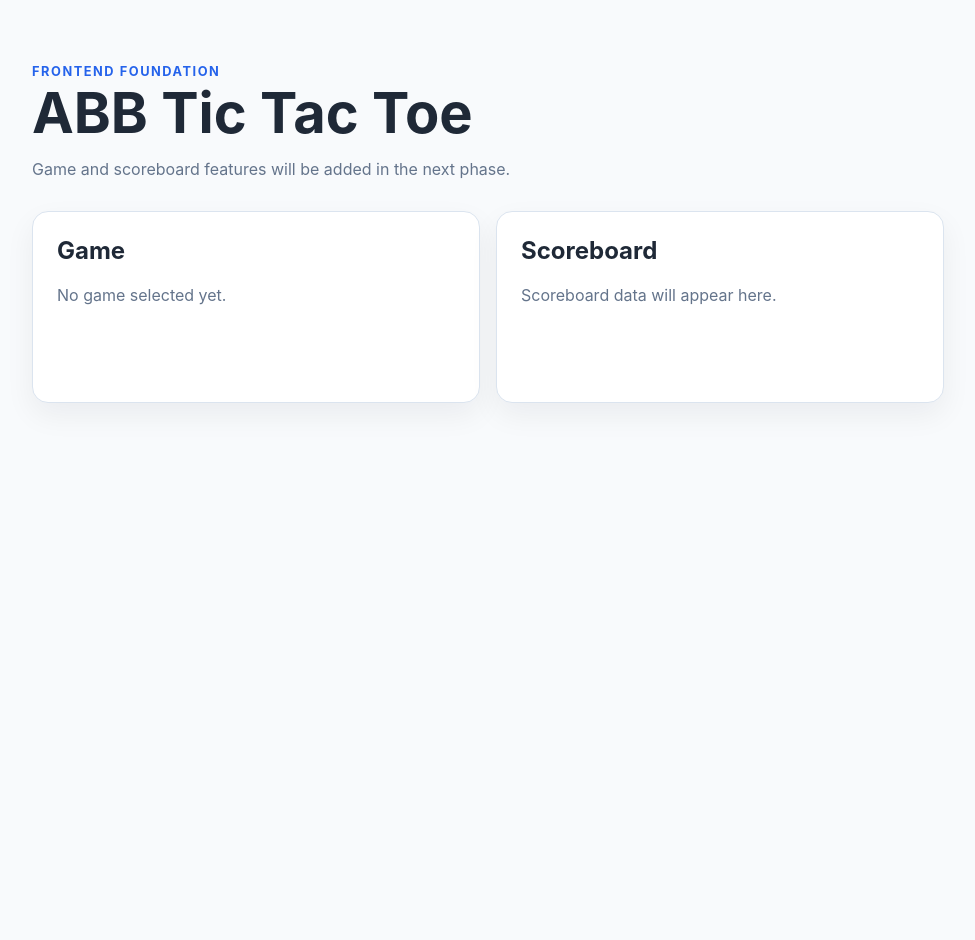
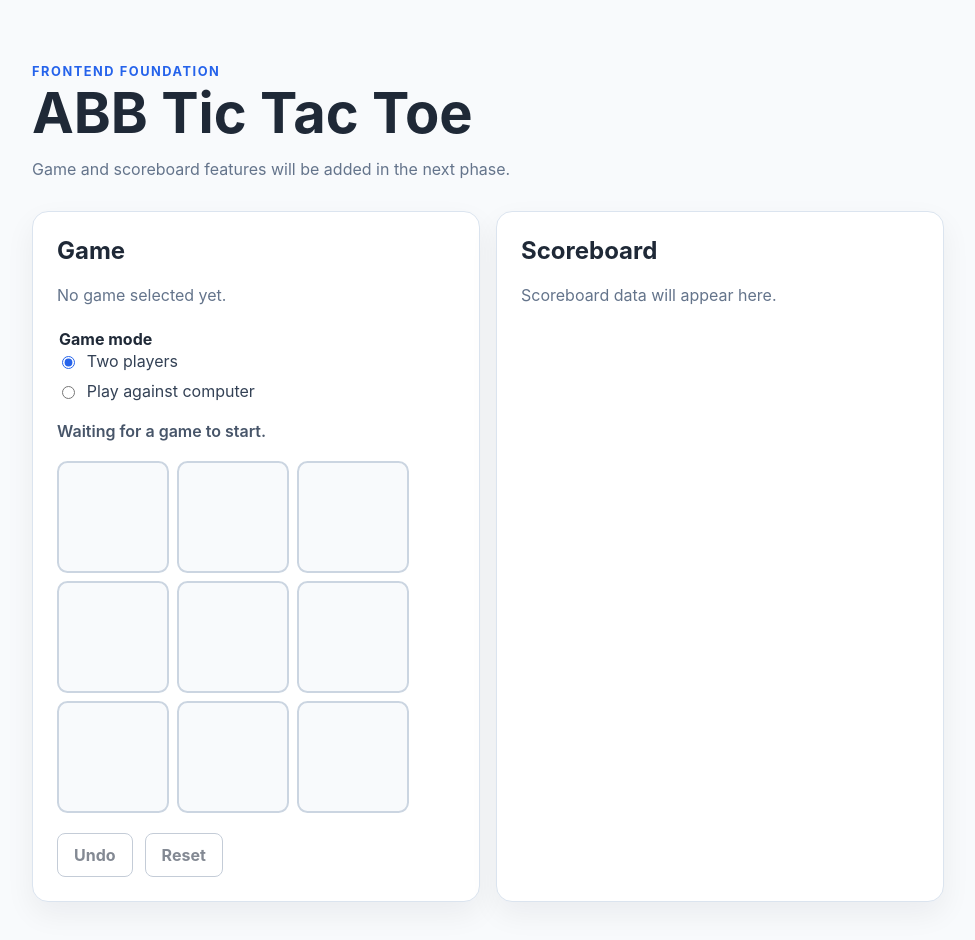
Before and after one commit to adarshm0397-cmd/abb-assignment, a React (Vite) app: page / in a window 1280 px wide. Shown: the top 940 px of the page, without its empty margins (152-1127 px from the left). Before the commit the page ends 800 px from the top, so only its background shows below. Built offline with nearby package versions, Linux system fonts and the light colour scheme.

Commit message:
feat/game-board rendered (#4)
Co-authored-by: Namrata Adarsh <namrataadarsh@Mac.lan>

```diff
--- a/src/App.css
+++ b/src/App.css
@@ -22,7 +22,24 @@
 .feature-card h2 { margin-top: 0; }
 .app-status { color: #64748b; }
 .app-status--error { color: #b91c1c; }
+.game-controls { display: grid; gap: 1.25rem; margin-top: 1.5rem; }
+.game-mode-selector { display: grid; gap: 0.65rem; margin: 0; padding: 0; border: 0; }
+.game-mode-selector legend { margin-bottom: 0.1rem; font-weight: 700; }
+.game-mode-selector label { display: flex; align-items: center; gap: 0.55rem; color: #334155; }
+.game-mode-selector input { accent-color: #2563eb; }
+.game-status { margin: 0; color: #475569; font-weight: 600; }
+.game-board { display: grid; grid-template-columns: repeat(3, minmax(0, 7rem)); gap: 0.5rem; width: min(100%, 22.5rem); }
+.game-cell { aspect-ratio: 1; display: grid; place-items: center; padding: 0; border: 2px solid #cbd5e1; border-radius: 0.65rem; background: #f8fafc; color: #0f172a; cursor: pointer; font-size: clamp(2rem, 10vw, 3rem); font-weight: 800; line-height: 1; }
+.game-cell:hover:not(:disabled) { border-color: #2563eb; background: #eff6ff; }
+.game-cell:disabled { cursor: not-allowed; opacity: 0.72; }
+.game-cell:focus-visible, .action-button:focus-visible, .game-mode-selector input:focus-visible { outline: 3px solid #f59e0b; outline-offset: 3px; }
+.game-actions { display: flex; flex-wrap: wrap; gap: 0.75rem; }
+.action-button { min-height: 2.75rem; padding: 0.65rem 1rem; border: 1px solid #94a3b8; border-radius: 0.5rem; background: #fff; color: #1e293b; cursor: pointer; font: inherit; font-weight: 700; }
+.action-button:hover:not(:disabled) { border-color: #2563eb; color: #1d4ed8; }
+.action-button:disabled { cursor: not-allowed; opacity: 0.55; }
 
 @media (max-width: 640px) {
   .feature-grid { grid-template-columns: 1fr; }
+  .app-shell { padding: 2rem 1rem; }
+  .game-board { grid-template-columns: repeat(3, minmax(0, 1fr)); }
 }
--- /dev/null
+++ b/src/components/ActionButton.tsx
@@ -0,0 +1,13 @@
+import type { ButtonHTMLAttributes, PropsWithChildren } from 'react';
+
+export type ActionButtonProps = PropsWithChildren<
+  ButtonHTMLAttributes<HTMLButtonElement>
+>;
+
+export function ActionButton({ children, className = '', ...props }: ActionButtonProps) {
+  return (
+    <button className={`action-button ${className}`.trim()} type="button" {...props}>
+      {children}
+    </button>
+  );
+}
--- /dev/null
+++ b/src/components/Cell.tsx
@@ -0,0 +1,25 @@
+export type CellValue = 'X' | 'O' | null;
+
+export interface CellProps {
+  column: number;
+  disabled?: boolean;
+  onSelect: () => void;
+  row: number;
+  value: CellValue;
+}
+
+export function Cell({ column, disabled = false, onSelect, row, value }: CellProps) {
+  const valueLabel = value ?? 'empty';
+
+  return (
+    <button
+      aria-label={`Row ${row + 1}, Column ${column + 1}, ${valueLabel}`}
+      className="game-cell"
+      disabled={disabled || value !== null}
+      onClick={onSelect}
+      type="button"
+    >
+      <span aria-hidden="true">{value}</span>
+    </button>
+  );
+}
--- /dev/null
+++ b/src/components/GameBoard.tsx
@@ -0,0 +1,40 @@
+import { Cell, type CellValue } from './Cell';
+
+export type BoardState = readonly (readonly CellValue[])[];
+
+export interface GameBoardProps {
+  board: BoardState;
+  disabled?: boolean;
+  isCellDisabled?: (row: number, column: number) => boolean;
+  onCellSelect: (row: number, column: number) => void;
+}
+
+const BOARD_SIZE = 3;
+
+export function GameBoard({
+  board,
+  disabled = false,
+  isCellDisabled,
+  onCellSelect,
+}: GameBoardProps) {
+  return (
+    <div aria-label="Tic tac toe board" className="game-board" role="group">
+      {Array.from({ length: BOARD_SIZE }, (_, row) =>
+        Array.from({ length: BOARD_SIZE }, (_, column) => {
+          const value = board[row]?.[column] ?? null;
+
+          return (
+            <Cell
+              column={column}
+              disabled={disabled || isCellDisabled?.(row, column) === true}
+              key={`${row}-${column}`}
+              onSelect={() => onCellSelect(row, column)}
+              row={row}
+              value={value}
+            />
+          );
+        }),
+      )}
+    </div>
+  );
+}
--- /dev/null
+++ b/src/components/GameModeSelector.tsx
@@ -0,0 +1,34 @@
+export type GameMode = 'two-player' | 'computer';
+
+export interface GameModeSelectorProps {
+  onChange: (mode: GameMode) => void;
+  value: GameMode;
+}
+
+export function GameModeSelector({ onChange, value }: GameModeSelectorProps) {
+  return (
+    <fieldset className="game-mode-selector">
+      <legend>Game mode</legend>
+      <label>
+        <input
+          checked={value === 'two-player'}
+          name="game-mode"
+          onChange={() => onChange('two-player')}
+          type="radio"
+          value="two-player"
+        />
+        Two players
+      </label>
+      <label>
+        <input
+          checked={value === 'computer'}
+          name="game-mode"
+          onChange={() => onChange('computer')}
+          type="radio"
+          value="computer"
+        />
+        Play against computer
+      </label>
+    </fieldset>
+  );
+}
--- /dev/null
+++ b/src/components/GameStatus.tsx
@@ -0,0 +1,11 @@
+export interface GameStatusProps {
+  children: string;
+}
+
+export function GameStatus({ children }: GameStatusProps) {
+  return (
+    <p aria-live="polite" className="game-status" role="status">
+      {children}
+    </p>
+  );
+}
--- a/src/features/game/GameSection.tsx
+++ b/src/features/game/GameSection.tsx
@@ -1,10 +1,23 @@
 import { AppStatus } from '../../components/AppStatus';
+import { ActionButton } from '../../components/ActionButton';
+import { GameBoard } from '../../components/GameBoard';
+import { GameModeSelector } from '../../components/GameModeSelector';
+import { GameStatus } from '../../components/GameStatus';
 
 export function GameSection() {
   return (
     <section className="feature-card" aria-labelledby="game-heading">
       <h2 id="game-heading">Game</h2>
       <AppStatus kind="empty" message="No game selected yet." />
+      <div className="game-controls">
+        <GameModeSelector onChange={() => undefined} value="two-player" />
+        <GameStatus>Waiting for a game to start.</GameStatus>
+        <GameBoard board={[[null, null, null], [null, null, null], [null, null, null]]} onCellSelect={() => undefined} />
+        <div className="game-actions">
+          <ActionButton disabled>Undo</ActionButton>
+          <ActionButton disabled>Reset</ActionButton>
+        </div>
+      </div>
     </section>
   );
 }
```
Also changed, not shown: 1 other file (tests, documents, lock files or other folders).
